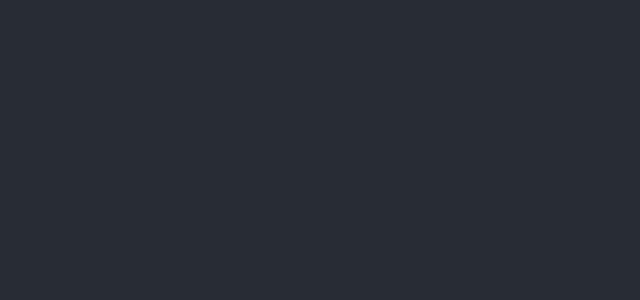
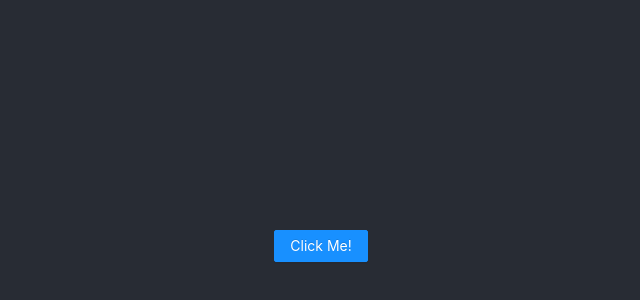
Before and after one commit to allenaxie/New-Horizons-Test, a React (Create React App) app: page / in a window 1280 px wide. Shown: the part 154-454 px from the top of the page, without its empty margins (319-959 px from the left). Built offline with nearby package versions, Linux system fonts and the light colour scheme.

Commit message:
Create modal

```diff
--- a/src/App.js
+++ b/src/App.js
@@ -1,12 +1,35 @@
 import logo from './logo.svg';
+import 'antd/dist/antd.css';
 import './App.css';
+import { useState } from "react";
+import {Form, Input, Button, Modal} from 'antd';
 
 
 function App() {
+
+  // Modal
+  const [isModalVisible, setIsModalVisible] = useState(false)
+  function showModal () {
+    setIsModalVisible(true)
+  }
+  function closeModal() {
+    setIsModalVisible(false)
+  }
+
+  // Form
+
+
   return (
     <div className="App">
       <header className="App-header">
-
+       <Button type="primary" onClick={showModal}>
+         Click Me!
+       </Button>
+       <Modal title="Submit Expense" visible={isModalVisible} onOk={closeModal} onCancel={closeModal}>
+        <Form>
+          hey
+        </Form>
+       </Modal>
       </header>
     </div>
   );
```
